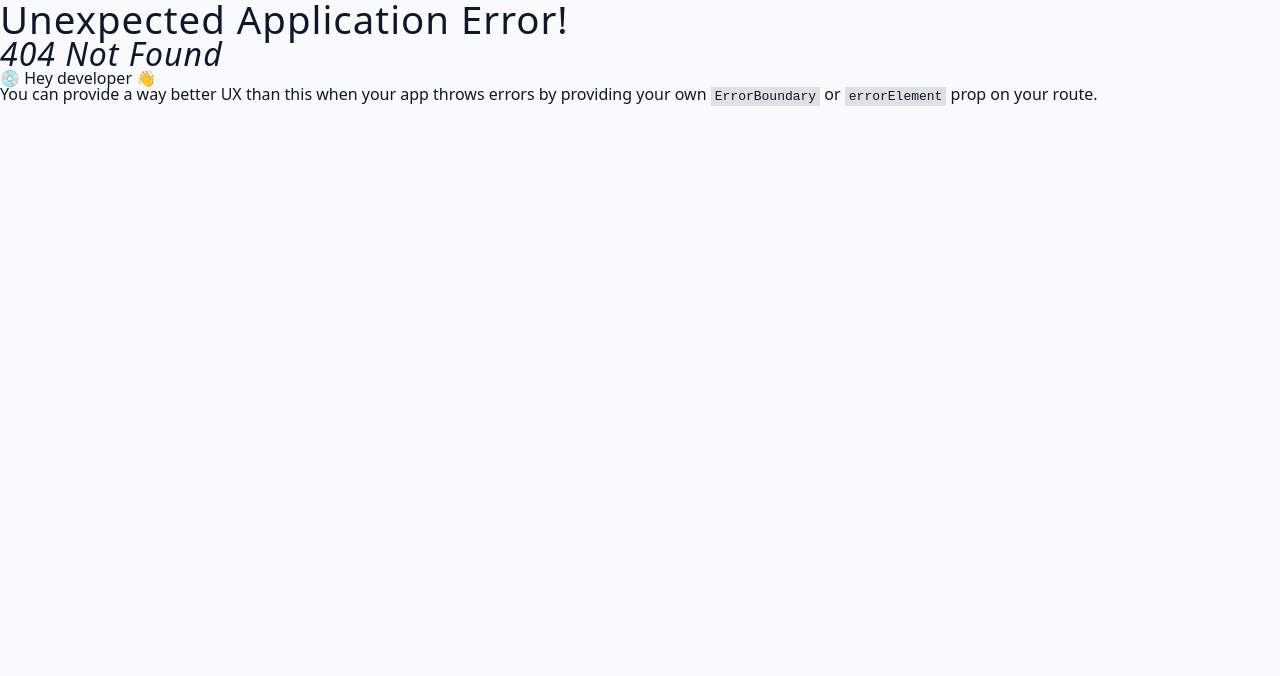
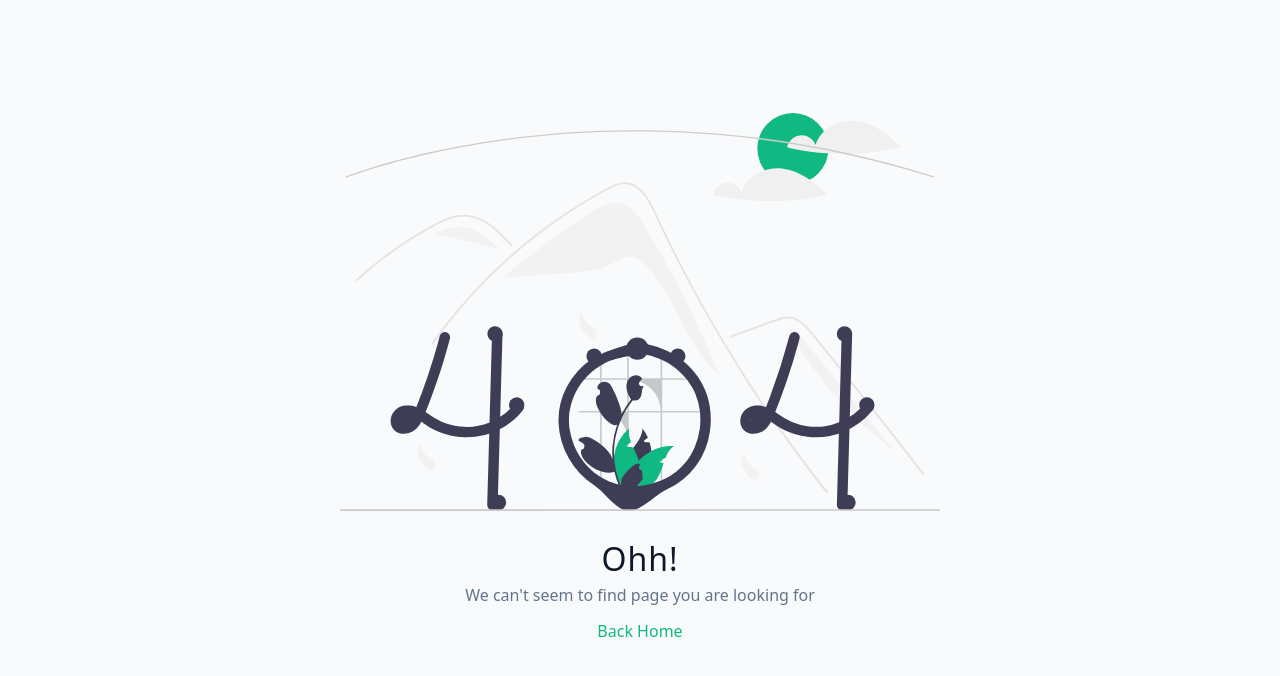
Before and after one commit to techaesthetic-sam/mixMagic, a React (Vite) app: page /cocktail/1 in a window 1280 px wide. Before the commit this address had no page. Shown: the top 676 px of the page. Built offline with nearby package versions, Linux system fonts and the light colour scheme.

Commit message:
useLoaderData

```diff
--- a/src/App.jsx
+++ b/src/App.jsx
@@ -7,14 +7,20 @@ import {
   Newsletter,
   Cocktail,
 } from "./pages";
+
+import { loader as landingLoader } from "./pages/Landing";
+
 const router = createBrowserRouter([
   {
     path: "/",
     element: <HomeLayout />,
+    errorElement: <Error />,
+
     children: [
       {
-        path: "landing",
+        index: true,
         element: <Landing />,
+        loader: landingLoader,
       },
       {
         path: "cocktail",
@@ -24,19 +30,12 @@ const router = createBrowserRouter([
         path: "newsletter",
         element: <Newsletter />,
       },
-      {
-        path: "cocktail",
-        element: <Cocktail />,
-      },
+
       {
         path: "about",
         element: <About />,
       },
     ],
-  },
-  {
-    path: "/error",
-    element: <Error />,
   },
 ]);
 
--- a/src/pages/Cocktail.jsx
+++ b/src/pages/Cocktail.jsx
@@ -1,5 +1,7 @@
 import React from "react";
-
+import { useLoaderData } from "react-router-dom";
 export default function Cocktail() {
+  const data = useLoaderData();
+  console.log(data);
   return <div>Cocktail</div>;
 }
--- a/src/pages/Error.jsx
+++ b/src/pages/Error.jsx
@@ -1,5 +1,27 @@
-import React from "react";
-
-export default function Error() {
-  return <div>Error</div>;
-}
+import Wrapper from "../assets/wrappers/ErrorPage";
+import { Link, useRouteError } from "react-router-dom";
+import img from "../assets/not-found.svg";
+const Error = () => {
+  const error = useRouteError();
+  console.log(error);
+  if (error.status === 404) {
+    return (
+      <Wrapper>
+        <div>
+          <img src={img} alt="not found" />
+          <h3>Ohh!</h3>
+          <p>We can't seem to find page you are looking for</p>
+          <Link to="/">back home</Link>
+        </div>
+      </Wrapper>
+    );
+  }
+  return (
+    <Wrapper>
+      <div>
+        <h3>something went wrong </h3>
+      </div>
+    </Wrapper>
+  );
+};
+export default Error;
--- a/src/pages/HomeLayout.jsx
+++ b/src/pages/HomeLayout.jsx
@@ -1,5 +1,5 @@
 import React from "react";
-import { Outlet } from "react-router";
+import { Outlet, useLoaderData } from "react-router";
 import Navbar from "../components/Navbar";
 
 export default function HomeLayout() {
--- a/src/pages/Landing.jsx
+++ b/src/pages/Landing.jsx
@@ -1,5 +1,11 @@
 import React from "react";
+import { useLoaderData } from "react-router";
 
+export const loader = async () => {
+  return "Samhith";
+};
 export default function Landing() {
+  const data = useLoaderData();
+  //console.log(data);
   return <div>Landing</div>;
 }
```
